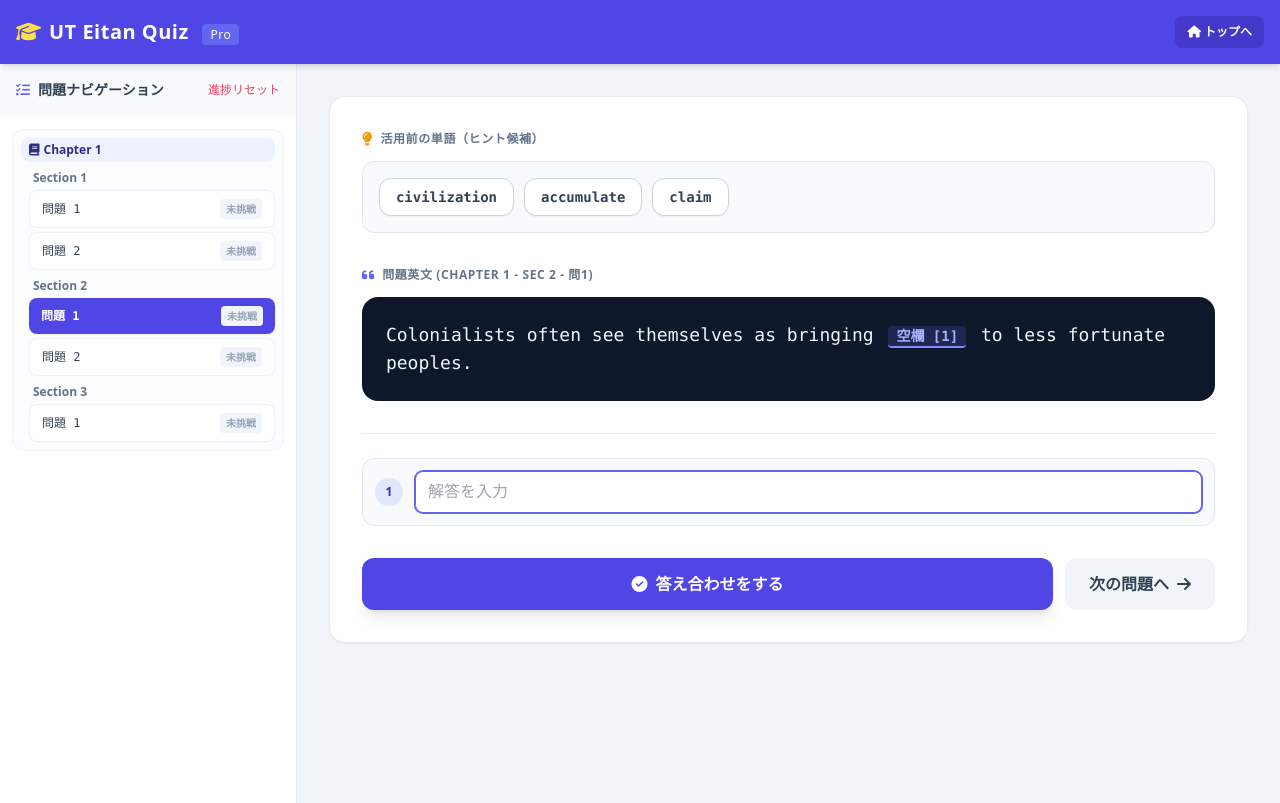
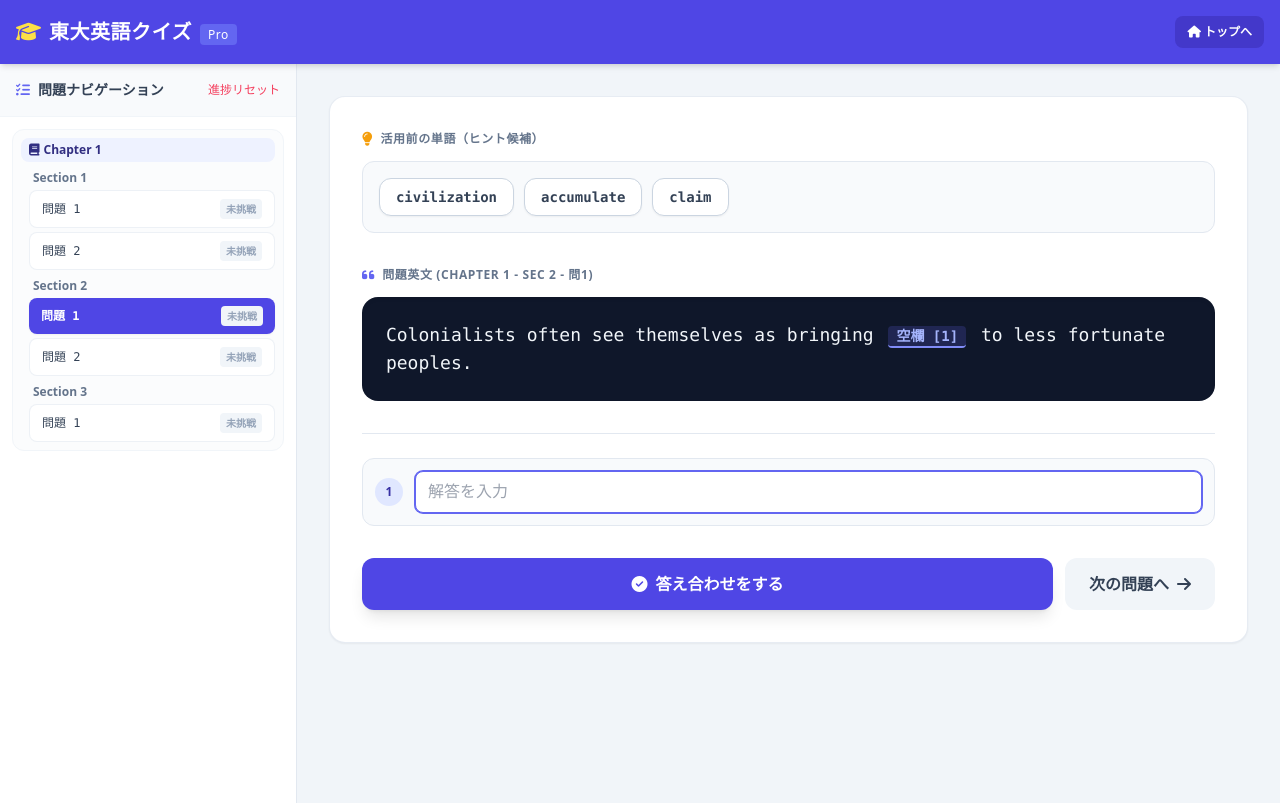
Before and after one commit to mizki15/legendary-pancake, a Flask app: page /ut-eitan-quiz/ in a window 1280 px wide. Run offline with Flask 3, Linux system fonts and the light colour scheme; some libraries are stand-ins or nearby versions.

Commit message:
Update quiz.html

```diff
--- a/templates/ut_eitan_quiz/quiz.html
+++ b/templates/ut_eitan_quiz/quiz.html
@@ -3,7 +3,7 @@
 <head>
     <meta charset="UTF-8">
     <meta name="viewport" content="width=device-width, initial-scale=1.0">
-    <title>UT Eitan Quiz - 進捗管理付き</title>
+    <title>東大英語クイズ - 進捗管理付き</title>
     <script src="https://cdn.tailwindcss.com"></script>
     <link rel="stylesheet" href="https://cdnjs.cloudflare.com/ajax/libs/font-awesome/6.4.0/css/all.min.css">
     <style>
@@ -21,7 +21,7 @@
         <div class="max-w-7xl mx-auto px-4 py-4 flex justify-between items-center">
             <h1 class="text-xl font-bold flex items-center gap-2">
                 <i class="fa-solid fa-graduation-cap text-yellow-300"></i>
-                <span class="tracking-wide">UT Eitan Quiz <span class="text-xs font-normal bg-indigo-500 px-2 py-0.5 rounded ml-2">Pro</span></span>
+                <span class="tracking-wide">東大英語クイズ<span class="text-xs font-normal bg-indigo-500 px-2 py-0.5 rounded ml-2">Pro</span></span>
             </h1>
             <a href="/" class="text-xs bg-indigo-700 hover:bg-indigo-800 text-white font-semibold px-3 py-2 rounded-lg transition">
                 <i class="fa-solid fa-house"></i> トップへ
```
